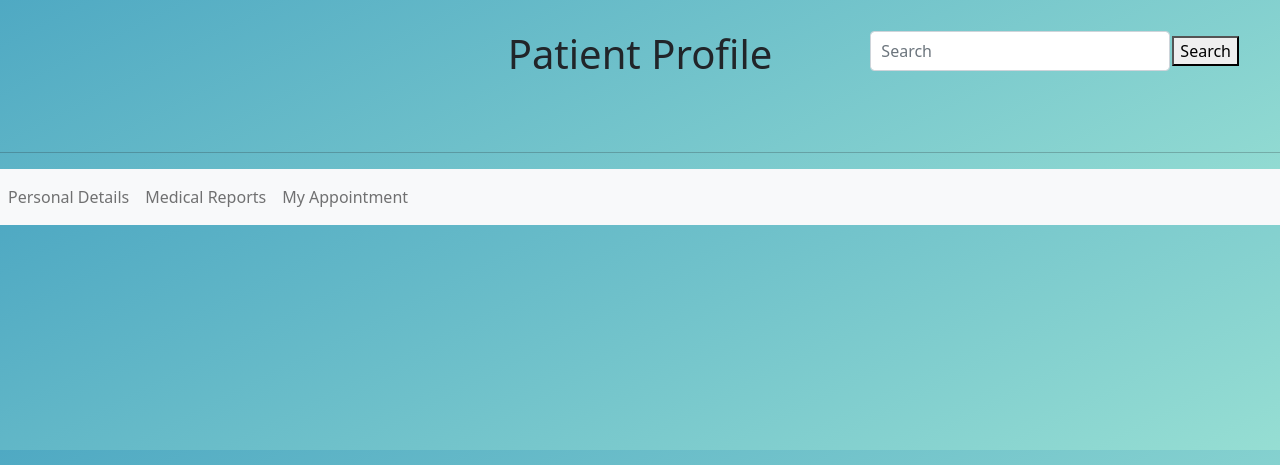
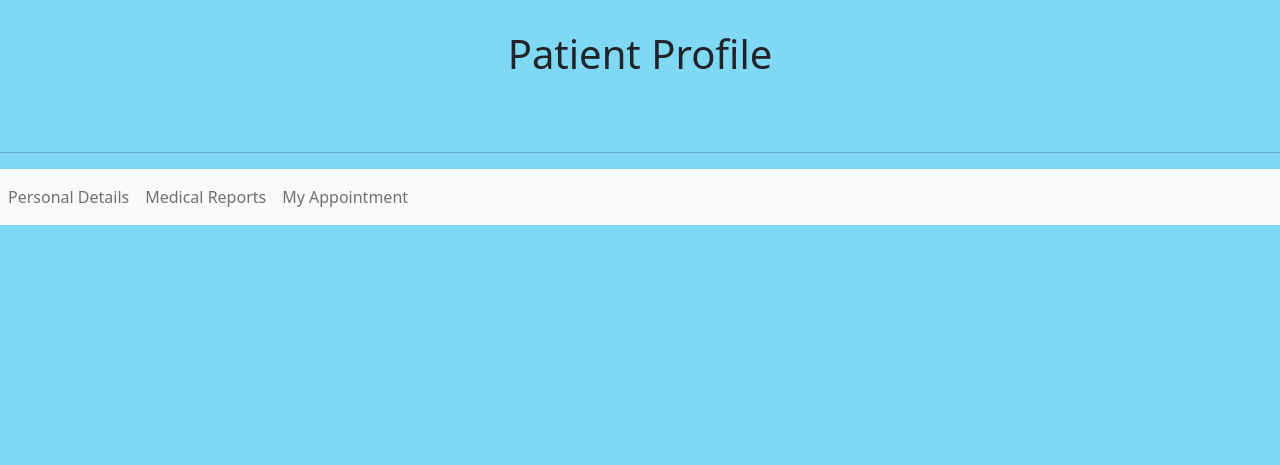
Before and after one commit to milanNavodya/wheres_pharmacy, a Flask app: template templates/PatientProfile2.html in a window 1280 px wide. Shown: the top 465 px of the page. Run offline with Flask 2, Linux system fonts and the light colour scheme; the template is opened without the code that fills it, so the values that code supplies are empty.

Commit message:
[UPDATED]- Removed search bar and changed background colors of UIs.

```diff
--- a/static/css/AccountType.css
+++ b/static/css/AccountType.css
@@ -46,6 +46,6 @@ h1{
     }
 
     body{
-        background: rgb(79,169,195);
-    background: linear-gradient(153deg, rgba(79,169,195,1) 0%, rgba(150,222,211,1) 100%);
+        background-color: #80d9f4;: rgb(79,169,195);
+        background-color: linear-gradient(153deg, rgba(79,169,195,1) 0%, rgba(150,222,211,1) 100%);
     }
--- a/static/css/LoginPage.css
+++ b/static/css/LoginPage.css
@@ -15,6 +15,6 @@ height: 100%;
 }
 
 body{
-     background: rgb(79,169,195);
-    background: linear-gradient(153deg, rgba(79,169,195,1) 0%, rgba(150,222,211,1) 100%);;
+    background-color: #80d9f4;: rgb(79,169,195);
+    background-color: linear-gradient(153deg, rgba(79,169,195,1) 0%, rgba(150,222,211,1) 100%);
 }
--- a/static/css/NewBuyMedicine.css
+++ b/static/css/NewBuyMedicine.css
@@ -3,6 +3,6 @@
 }
 
 body{
-    background: rgb(79,169,195);
-    background: linear-gradient(153deg, rgba(79,169,195,1) 0%, rgba(150,222,211,1) 100%);
+  background-color: #80d9f4;: rgb(79,169,195);
+  background-color: linear-gradient(153deg, rgba(79,169,195,1) 0%, rgba(150,222,211,1) 100%);
 }
--- a/static/css/PatientProfile2.css
+++ b/static/css/PatientProfile2.css
@@ -31,8 +31,8 @@ h1{
 }
 
 body{
-  background: rgb(79,169,195);
-background: linear-gradient(153deg, rgba(79,169,195,1) 0%, rgba(150,222,211,1) 100%);
+  background-color: #80d9f4;: rgb(79,169,195);
+background-color: linear-gradient(153deg, rgba(79,169,195,1) 0%, rgba(150,222,211,1) 100%);
 }
 
 
--- a/templates/PatientProfile2.html
+++ b/templates/PatientProfile2.html
@@ -13,11 +13,6 @@
         <div class="container-fluid">
 
             <h1>Patient Profile</h1>
-            <form class="serch-bar">
-                <table>
-                <tr><td><input class="form-control" type="search" placeholder="Search" aria-label="Search"></td><td><button class="btn-serch" type="submit">Search<i class="fas fa-search"></i></button></td></tr>
-            </table>
-            </form>
 
         </div>
 <hr>
```
Also changed, not shown: other parts of static/css/PatientProfile2.css (+1 -1 lines), templates/NewBuyMedicine.html (+9 -15 lines).
